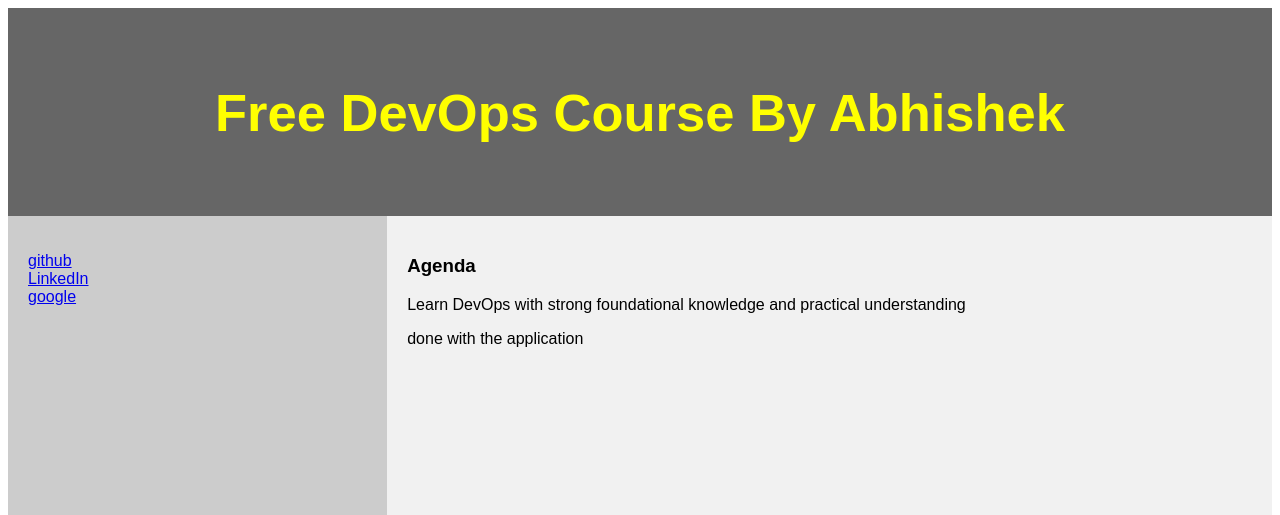
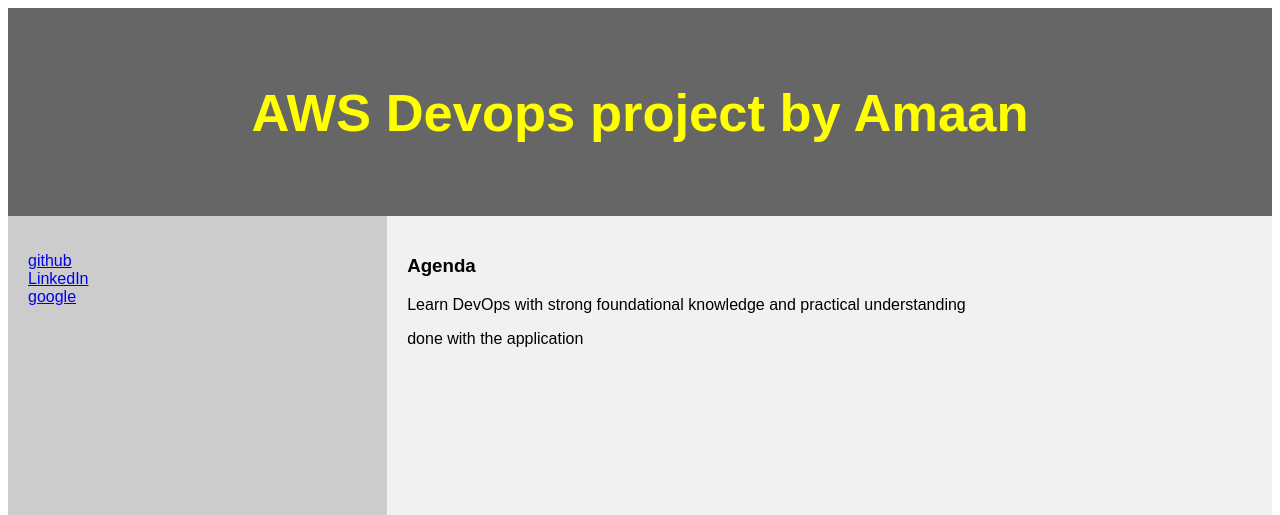
Before and after one commit to amaanullahshaikh/jango-app, a Django app: page /demo/ in a window 1280 px wide. Shown: the top 515 px of the page. Run offline with Django 4.2, Linux system fonts and the light colour scheme.

Commit message:
Update demo_site.html

```diff
--- a/python-web-app/devops/demo/templates/demo_site.html
+++ b/python-web-app/devops/demo/templates/demo_site.html
@@ -73,7 +73,7 @@ footer {
 
 
 <header>
-  <h2>Free DevOps Course By Abhishek</h2>
+  <h2>AWS Devops project by Amaan</h2>
 </header>
 
 <section>
```
